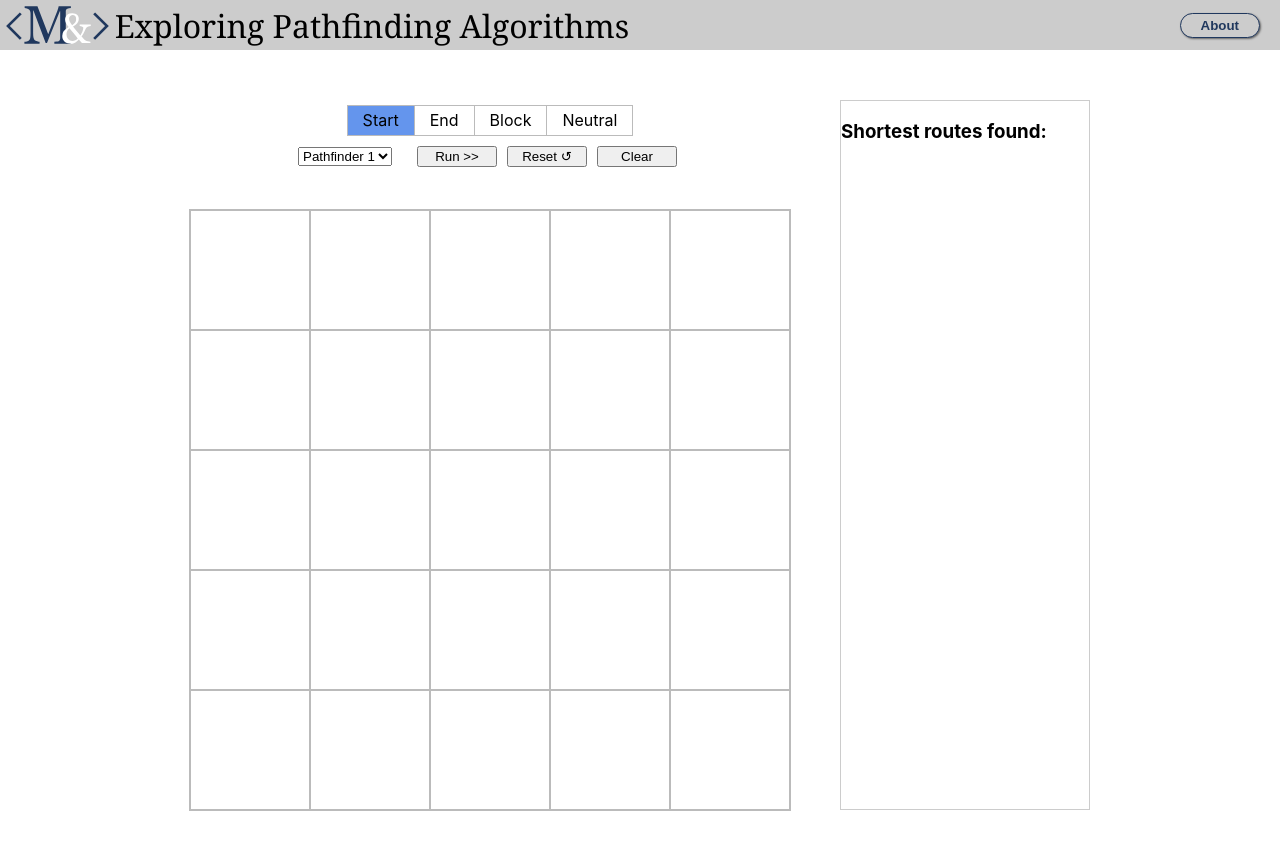
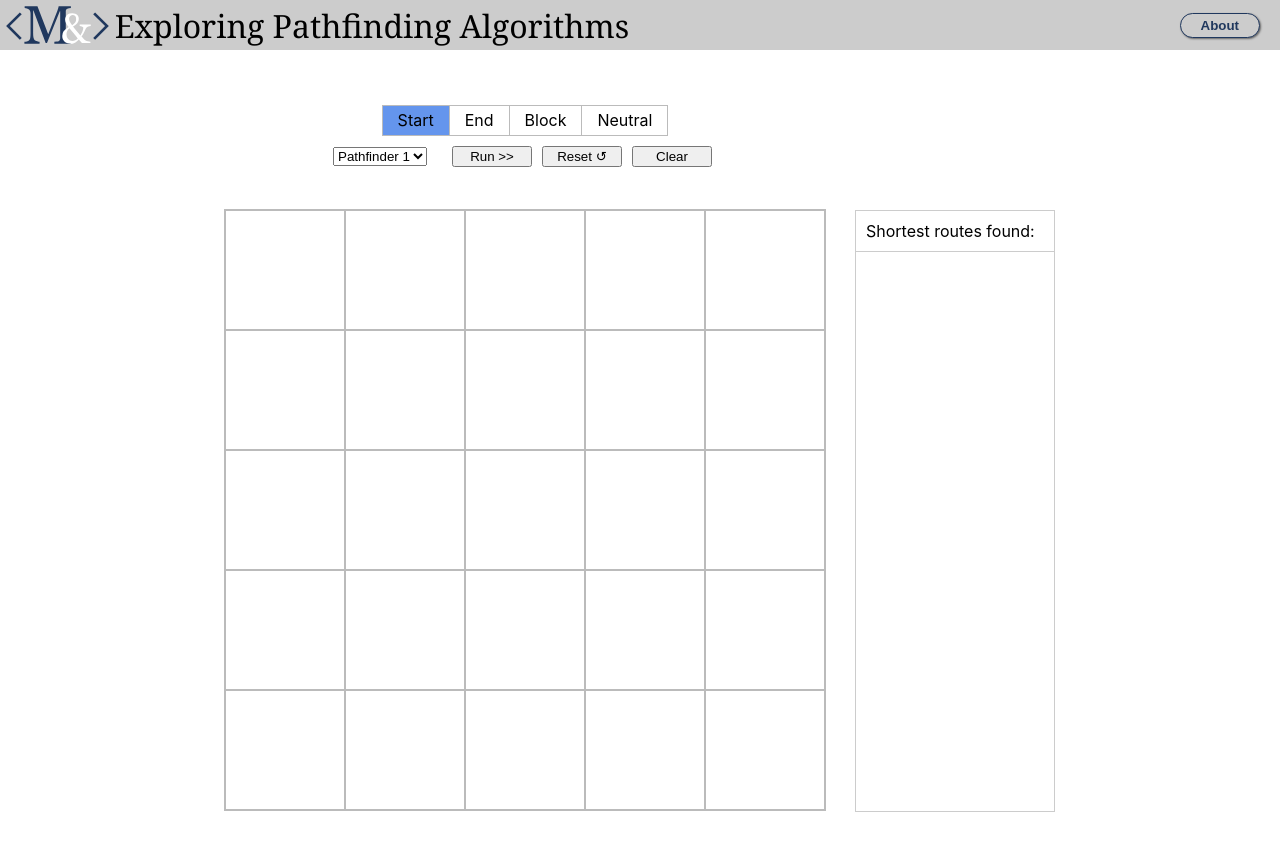
Before and after one commit to markandmarkup/pathfinding, a React (Create React App) app: page / in a window 1280 px wide. Shown: the top 850 px of the page. Built offline with nearby package versions, Linux system fonts and the light colour scheme.

Commit message:
Fixed results pane

```diff
--- a/src/Pathfinder/Pathfinder.css
+++ b/src/Pathfinder/Pathfinder.css
@@ -1,5 +1,5 @@
 .pathfinder {
-  width: 900px;
+  width: 830px;
   margin: 100px auto;
   display: flex;
   justify-content: space-between;
--- a/src/Pathfinder/Pathfinder.tsx
+++ b/src/Pathfinder/Pathfinder.tsx
@@ -16,6 +16,7 @@ interface PathfinderState {
   gridArray: Array<string>;
   pathfinderInputGrid: Array<string>;
   resultsArray: Array<any>;
+  selectedResult: number;
   userMessage: string;
 }
 
@@ -40,6 +41,7 @@ class Pathfinder extends React.Component<{}, PathfinderState>
         "gridBuildMode": "start",
         "pathfinderInputGrid": [],
         "resultsArray": [],
+        "selectedResult": 0,
         "userMessage": ""
     }
   }
@@ -137,13 +139,11 @@ class Pathfinder extends React.Component<{}, PathfinderState>
     let userMessage = pathFinderResult.success ? `Successful paths: ${pathFinderResult.pathCount}` : "No successful paths found";
     userMessage += ` Path attempts: ${pathFinderResult.attemptCount}`;
     // const pathFinder1DResult = pathFinderResult.resultArray.length > 0 ? convertArrayTo1D(pathFinderResult.resultArray) : gridArray;
-    console.log('PFR:')
-    console.log(pathFinderResult.resultArray)
+
     let resultsArray
     if (pathFinderResult.resultArray.length > 0) {
       resultsArray = pathFinderResult.resultArray.map(item => convertArrayTo1D(item));
     }
-    console.log(resultsArray)
 
     this.setState({
       pathfinderInputGrid: gridArray,
@@ -157,7 +157,8 @@ class Pathfinder extends React.Component<{}, PathfinderState>
   viewResult = (resultIndex: number): void => {
     if (this.state.resultsArray[resultIndex]) {
       this.setState({
-        gridArray: this.state.resultsArray[resultIndex]
+        gridArray: this.state.resultsArray[resultIndex],
+        selectedResult: resultIndex
       })
     }
   }
@@ -196,7 +197,7 @@ class Pathfinder extends React.Component<{}, PathfinderState>
           <GridContainer rows={ this.state.rows } cols={ this.state.cols } gridArray={ this.state.gridArray } handleClick={ this.updateGrid }/>
         </div>
 
-        <Results resultArray={ this.state.resultsArray } handleHover={ this.viewResult }/>
+        <Results resultArray={ this.state.resultsArray } handleHover={ this.viewResult } selectedResult={ this.state.selectedResult }/>
       </div>
     )
   }
--- a/src/Pathfinder/Results/Results.css
+++ b/src/Pathfinder/Results/Results.css
@@ -1,5 +1,36 @@
 .results {
-    width: 250px;
-    height: inherit;
-    border: 1px solid #ccc;
-  }
+  width: 200px;
+  height: 602px;
+  margin-top: 110px;
+  border: 1px solid #ccc;
+}
+
+.results h3 {
+  font-weight: normal;
+  font-size: 1em;
+  margin: 0;
+  padding: 10px;
+  border-bottom: 1px solid #ccc;
+}
+
+.resultsList {
+  overflow-y: scroll;
+  height: 558px;
+}
+
+.resultsList ul {
+  margin: 0;
+  padding: 0;
+}
+
+.resultsList li {
+  display: block;
+  list-style: none;
+  margin: 2px;
+  border: 1px solid #ccc;
+  padding: 4px 10px;
+}
+
+.resultslist .selected {
+  background-color: #6495ed;
+}
--- a/src/Pathfinder/Results/Results.tsx
+++ b/src/Pathfinder/Results/Results.tsx
@@ -4,6 +4,7 @@ import './Results.css';
 interface ResultsProps {
     resultArray: Array<any>;
     handleHover: Function;
+    selectedResult: number;
 }
 
 function Results(props: ResultsProps) {
@@ -13,7 +14,12 @@ function Results(props: ResultsProps) {
             <div className="resultsList">
                 <ul>
                     {props.resultArray.map((result, index) => {
-                        return <li key={index} onClick={ () => props.handleHover(index) }>{ index + 1 }</li>
+                        return (<li
+                            key={index}
+                            onMouseEnter={ () => props.handleHover(index) }
+                            >
+                                { index + 1 }
+                            </li>)
                     })}
                 </ul>
             </div>
--- a/src/utils/Pathfinder2.ts
+++ b/src/utils/Pathfinder2.ts
@@ -48,9 +48,6 @@ export const pathfinder2 = (inputArray: Array<any>, start: Array<number>, end: A
         const sortRoutesAsc = allRoutes.sort((a, b) => { return a.length - b.length });
         const shortestRoutes = sortRoutesAsc.filter(route => route.length === sortRoutesAsc[0].length);
 
-        console.log(sortRoutesAsc);
-        console.log(shortestRoutes);
-
         return {
             success: true,
             resultArray: shortestRoutes.map(route => coordsToTextArray(route, inputArray)),
--- a/src/utils/Utils.ts
+++ b/src/utils/Utils.ts
@@ -68,20 +68,25 @@ export const initialAvailableMoves = (currentX: number, currentY: number) : Arra
  */
 export const coordsToTextArray = (coordsArray: Array<any>, inputTextArray: Array<any>) : Array<any> => {
 
+    let output = inputTextArray.map(column => column.map(row => row))
+
+    console.log("Coord to text output");
+    console.log(output);
+
     coordsArray.forEach((position, index) => {
         if (index < coordsArray.length -1) {
             let nextPosition = coordsArray[index + 1];
-            if (nextPosition[0] > position[0]) inputTextArray[position[0]][position[1]] = "pathRight";
-            if (nextPosition[0] < position[0]) inputTextArray[position[0]][position[1]] = "pathLeft";
-            if (nextPosition[1] > position[1]) inputTextArray[position[0]][position[1]] = "pathDown";
-            if (nextPosition[1] < position[1]) inputTextArray[position[0]][position[1]] = "pathUp";
+            if (nextPosition[0] > position[0]) output[position[0]][position[1]] = "pathRight";
+            if (nextPosition[0] < position[0]) output[position[0]][position[1]] = "pathLeft";
+            if (nextPosition[1] > position[1]) output[position[0]][position[1]] = "pathDown";
+            if (nextPosition[1] < position[1]) output[position[0]][position[1]] = "pathUp";
         }
     })
 
     let coordsLastPosition = coordsArray[coordsArray.length -1];
-    if (inputTextArray[coordsLastPosition[0]][coordsLastPosition[1]] !== "end") {
-        inputTextArray[coordsLastPosition[0]][coordsLastPosition[1]] = "deadEnd";
+    if (output[coordsLastPosition[0]][coordsLastPosition[1]] !== "end") {
+        output[coordsLastPosition[0]][coordsLastPosition[1]] = "deadEnd";
     }
 
-    return inputTextArray;
+    return output;
 }
```
